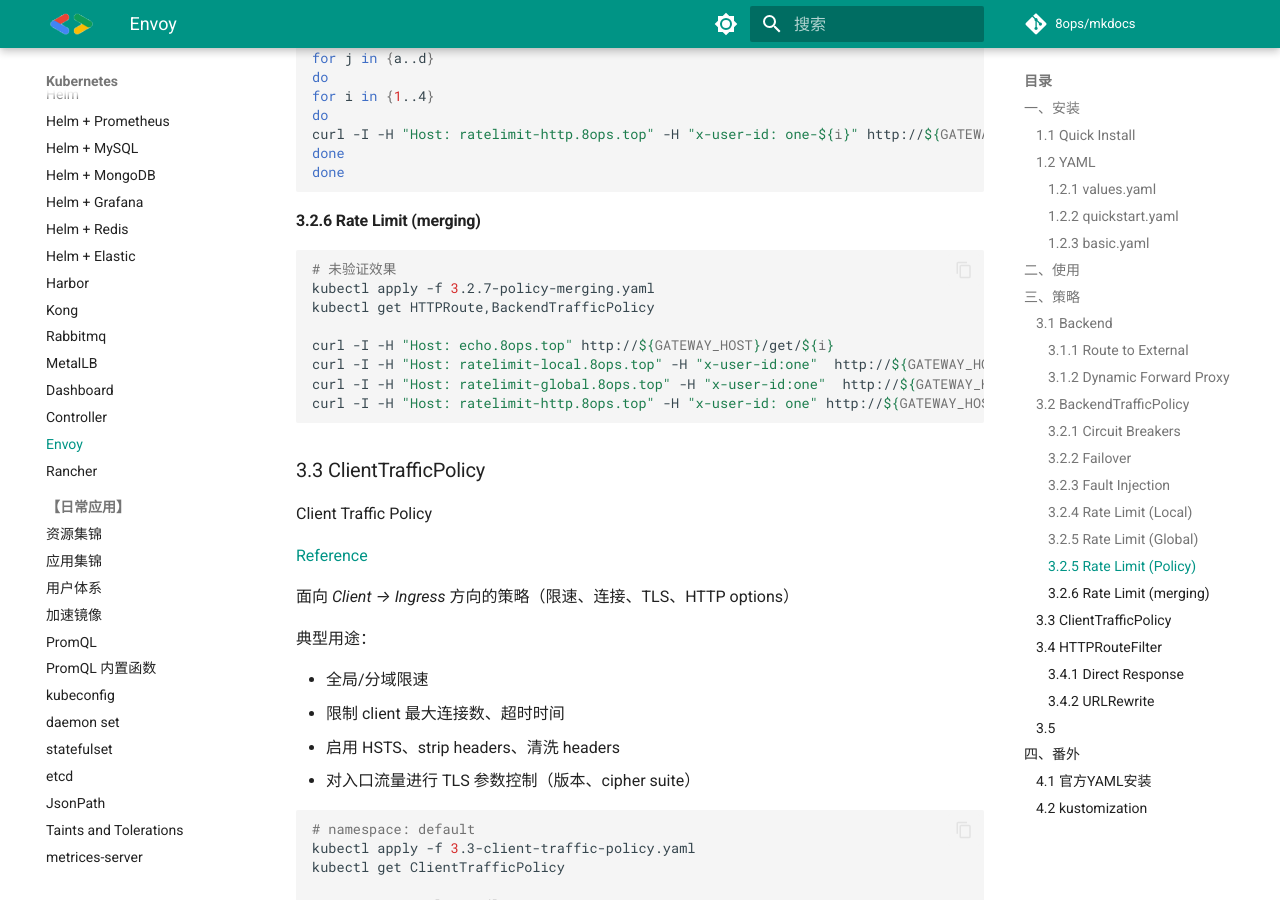
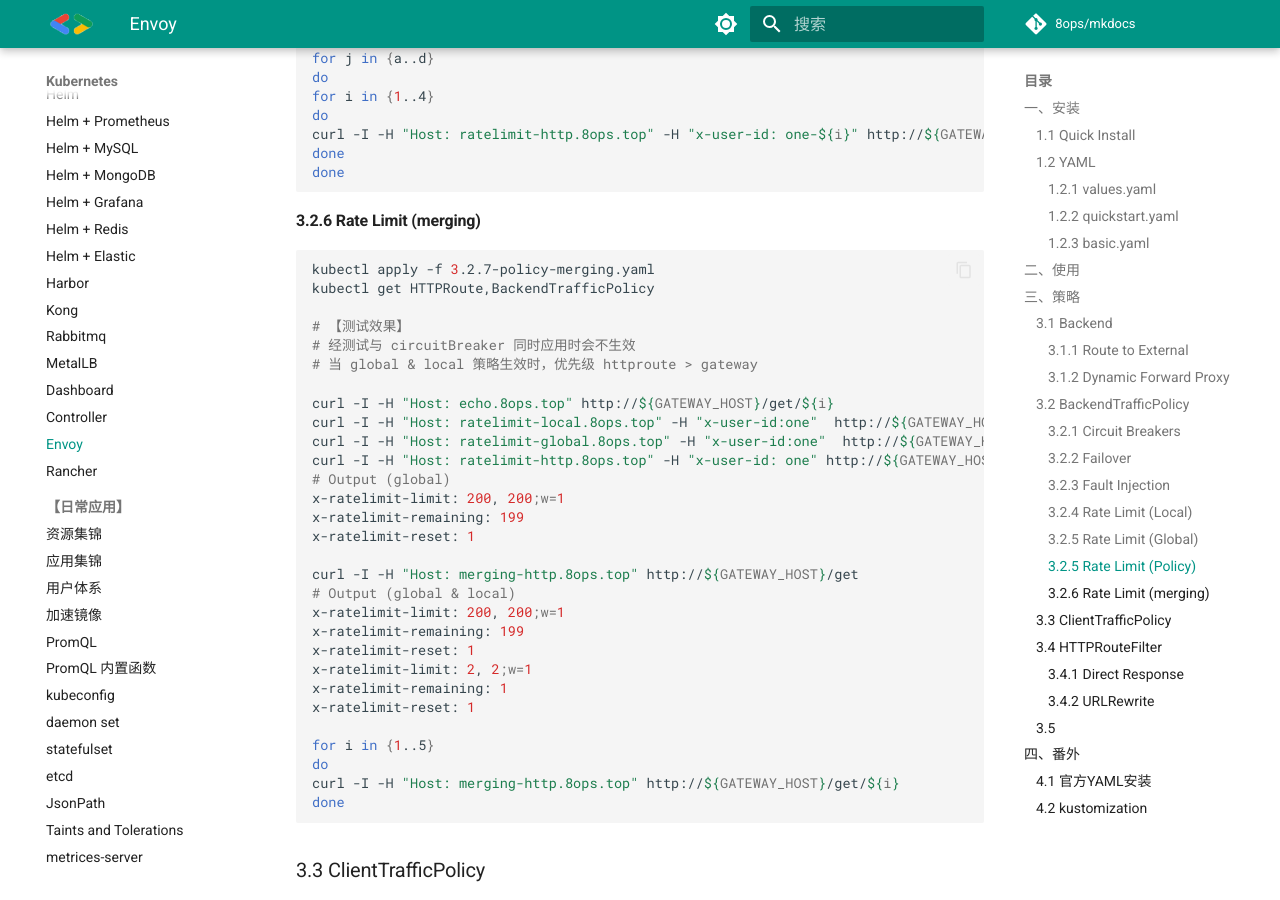
Before and after one commit to 8ops/mkdocs, an MkDocs documentation site: the page built from docs/kubernetes/43-envoy.md, in a window 1280 px wide and 900 px high, scrolled down 10625 px. Built offline with MkDocs 1.6.1 and Material for MkDocs 9.7.7, drawn with Linux system fonts in a browser that asks for light colours; comment, search, counter and statistics services are not loaded; some of the changed text lies outside the part shown.

Commit message:
debug envoy

````diff
--- a/docs/kubernetes/43-envoy.md
+++ b/docs/kubernetes/43-envoy.md
@@ -297,12 +297,12 @@ curl -i -k  -H Host:echo.8ops.top http://${GATEWAY_HOST}/echoserver
 
 kubectl -n envoy-gateway-system logs -f \
   pod/envoy-default-gw-3d45476e-779fb9dc9d-kbf4g \
-  -c envoy --tail 1 | \
+  -c envoy --tail 5 | \
   jq '.start_time, .response_code, ."x-envoy-origin-path"'
 
 kubectl -n envoy-gateway-system logs -f \
   pod/envoy-default-gw-3d45476e-779fb9dc9d-x6zhr \
-  -c envoy --tail 1 | \
+  -c envoy --tail 5 | \
   jq '.start_time, .response_code, ."x-envoy-origin-path"'
 ```
 
@@ -603,14 +603,36 @@ done
 #### 3.2.6 Rate Limit (merging)
 
 ```bash
-# 未验证效果
 kubectl apply -f 3.2.7-policy-merging.yaml
 kubectl get HTTPRoute,BackendTrafficPolicy
+
+# 【测试效果】
+# 经测试与 circuitBreaker 同时应用时会不生效
+# 当 global & local 策略生效时，优先级 httproute > gateway
 
 curl -I -H "Host: echo.8ops.top" http://${GATEWAY_HOST}/get/${i}
 curl -I -H "Host: ratelimit-local.8ops.top" -H "x-user-id:one"  http://${GATEWAY_HOST}/ratelimit/${i}
 curl -I -H "Host: ratelimit-global.8ops.top" -H "x-user-id:one"  http://${GATEWAY_HOST}/ratelimit/${i}
 curl -I -H "Host: ratelimit-http.8ops.top" -H "x-user-id: one" http://${GATEWAY_HOST}/get/${i}
+# Output (global)
+x-ratelimit-limit: 200, 200;w=1
+x-ratelimit-remaining: 199
+x-ratelimit-reset: 1
+
+curl -I -H "Host: merging-http.8ops.top" http://${GATEWAY_HOST}/get
+# Output (global & local)
+x-ratelimit-limit: 200, 200;w=1
+x-ratelimit-remaining: 199
+x-ratelimit-reset: 1
+x-ratelimit-limit: 2, 2;w=1
+x-ratelimit-remaining: 1
+x-ratelimit-reset: 1
+
+for i in {1..5}
+do
+curl -I -H "Host: merging-http.8ops.top" http://${GATEWAY_HOST}/get/${i}
+done
+
 ```
 
 
````
Also changed, not shown: other parts of docs/kubernetes/43-envoy.md (+1 -1 lines).
